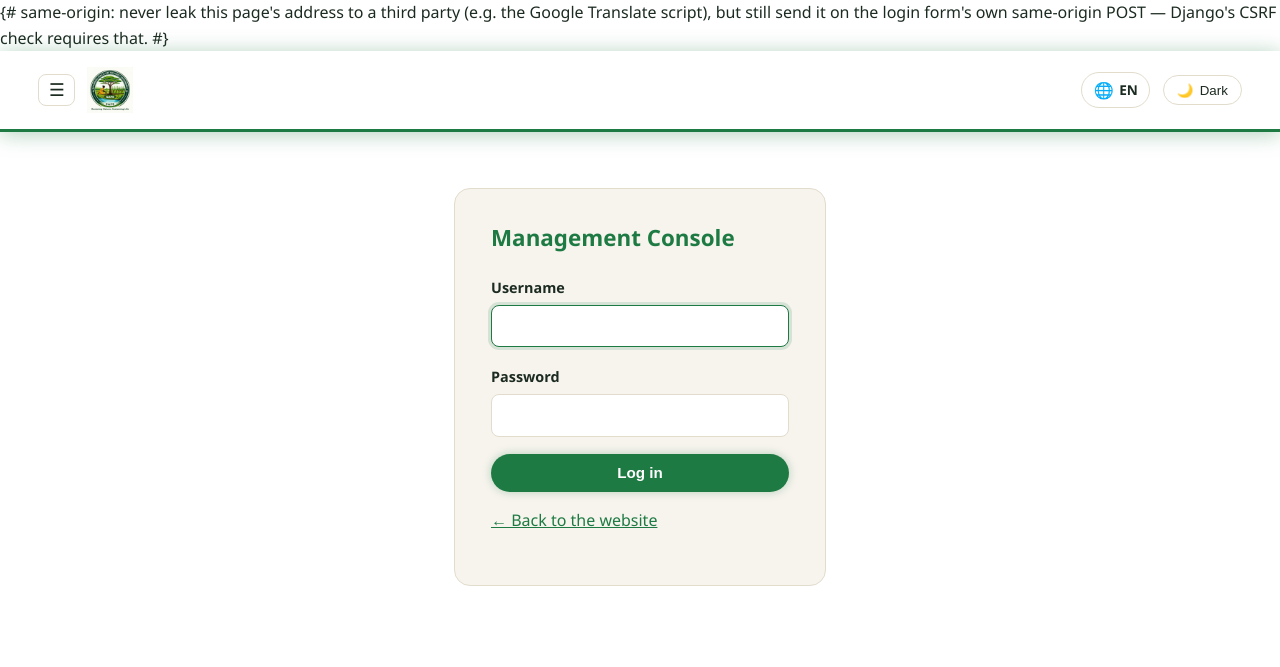
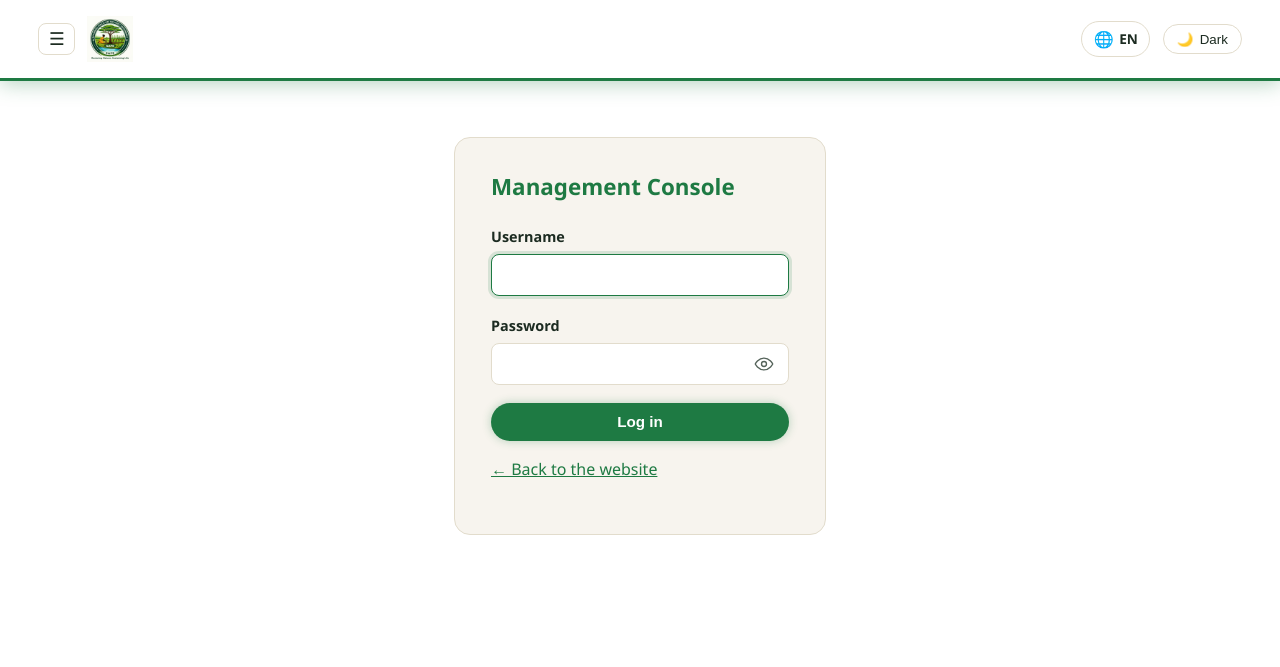
Before and after one commit to KENEDdan/SAFE_web, a Django app: page //login/ in a window 1280 px wide. Shown: the top 667 px of the page. Run offline with Django 5.2, Linux system fonts and the light colour scheme; data comes from the database, SQL or seed files in the repository; parts of the project's set-up code (start-up, migrations or seed data) failed here and were passed over.

Commit message:
Add a show/hide toggle to the login password field
An eye-icon button next to the password input lets staff confirm
what they typed before submitting. Plain JS toggle (type
password<->text), no form submit involved. Also fixes a Django
template comment that spanned multiple lines: {# #} comments don't
match across newlines and were rendering as literal text on the
login page.

Co-Authored-By: Claude Sonnet 5 <noreply@anthropic.com>

```diff
--- a/static/css/main.css
+++ b/static/css/main.css
@@ -329,6 +329,19 @@ textarea.form-input { min-height: 90px; resize: vertical; }
   position: absolute !important; width: 1px !important; height: 1px !important;
   overflow: hidden !important; clip: rect(0 0 0 0) !important; white-space: nowrap !important;
 }
+.password-field { position: relative; }
+.password-field .form-input { padding-right: 2.6rem; }
+.password-toggle {
+  position: absolute; top: 50%; right: 0.55rem; transform: translateY(-50%);
+  display: flex; align-items: center; justify-content: center;
+  width: 2rem; height: 2rem; padding: 0; border: none; background: none;
+  color: var(--muted-ink); cursor: pointer; border-radius: 6px;
+}
+.password-toggle:hover, .password-toggle:focus-visible { color: var(--text); outline: none; }
+.password-toggle svg { width: 20px; height: 20px; fill: none; stroke: currentColor; stroke-width: 1.6; }
+.password-toggle .icon-eye-off { display: none; }
+.password-toggle[aria-pressed="true"] .icon-eye { display: none; }
+.password-toggle[aria-pressed="true"] .icon-eye-off { display: block; }
 
 /* ---------- Alerts ---------- */
 .alert { padding: 0.85rem 1rem; border-radius: 10px; margin-bottom: 1rem; font-size: 0.92rem; }
--- a/static/js/main.js
+++ b/static/js/main.js
@@ -97,4 +97,16 @@
       totalForms.value = idx + 1;
     });
   }
+
+  // ---- Password show/hide toggle ----
+  document.querySelectorAll(".password-toggle").forEach(function (btn) {
+    var input = document.getElementById(btn.getAttribute("aria-controls"));
+    if (!input) return;
+    btn.addEventListener("click", function () {
+      var showing = input.type === "text";
+      input.type = showing ? "password" : "text";
+      btn.setAttribute("aria-pressed", String(!showing));
+      btn.setAttribute("aria-label", showing ? "Show password" : "Hide password");
+    });
+  });
 })();
--- a/templates/accounts/login.html
+++ b/templates/accounts/login.html
@@ -2,9 +2,11 @@
 {% block title %}Staff Login — {{ site.organization_name }}{% endblock %}
 {% block extra_head %}
   <meta name="robots" content="noindex,nofollow,noarchive">
-  {# same-origin: never leak this page's address to a third party (e.g. the
-     Google Translate script), but still send it on the login form's own
-     same-origin POST — Django's CSRF check requires that. #}
+  {% comment %}
+    same-origin: never leak this page's address to a third party (e.g. the
+    Google Translate script), but still send it on the login form's own
+    same-origin POST — Django's CSRF check requires that.
+  {% endcomment %}
   <meta name="referrer" content="same-origin">
 {% endblock %}
 {% block footer %}{% endblock %}
@@ -21,7 +23,13 @@
       </div>
       <div class="form-group">
         <label for="{{ form.password.id_for_label }}">Password</label>
-        {{ form.password }}
+        <div class="password-field">
+          {{ form.password }}
+          <button type="button" class="password-toggle" aria-pressed="false" aria-label="Show password" aria-controls="{{ form.password.id_for_label }}">
+            <svg class="icon-eye" viewBox="0 0 24 24" aria-hidden="true"><path d="M1.5 12S5 5 12 5s10.5 7 10.5 7-3.5 7-10.5 7S1.5 12 1.5 12Z"/><circle cx="12" cy="12" r="3"/></svg>
+            <svg class="icon-eye-off" viewBox="0 0 24 24" aria-hidden="true"><path d="M1.5 12S5 5 12 5s10.5 7 10.5 7-3.5 7-10.5 7S1.5 12 1.5 12Z"/><circle cx="12" cy="12" r="3"/><path d="M3 3l18 18"/></svg>
+          </button>
+        </div>
         {{ form.password.errors }}
       </div>
       {% if form.non_field_errors %}
```
